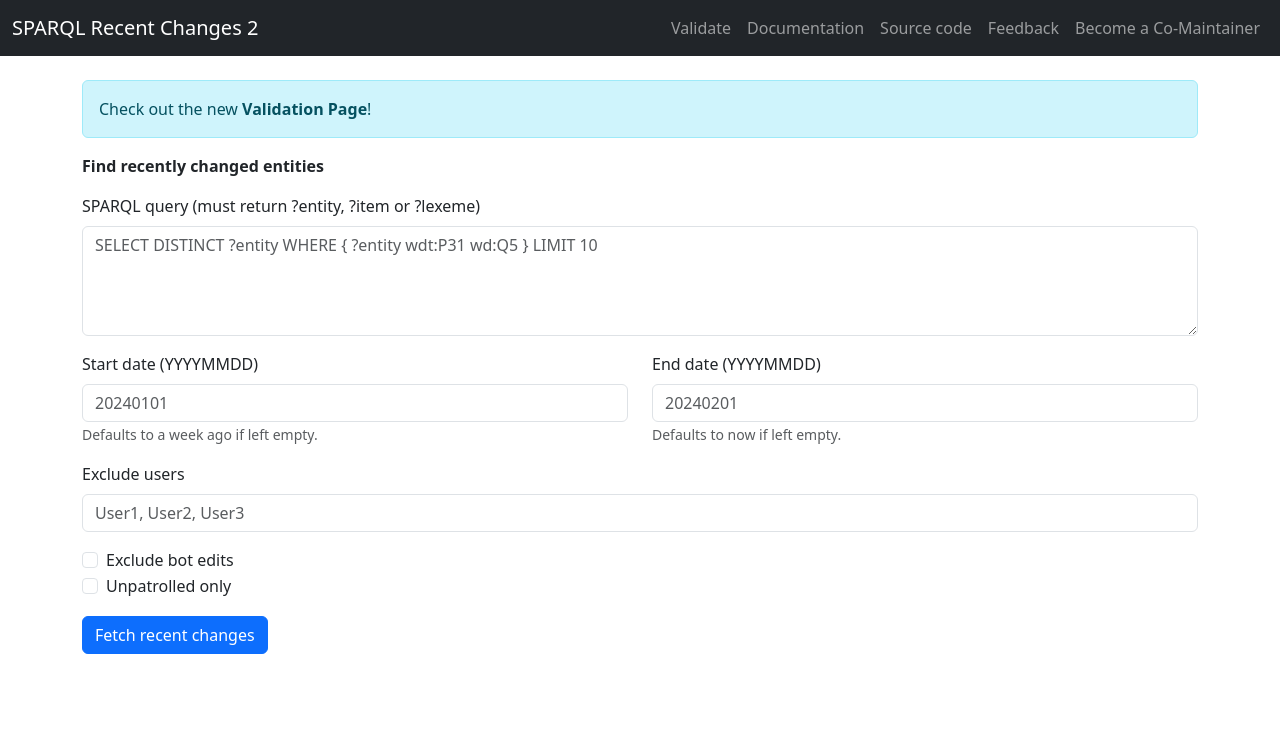
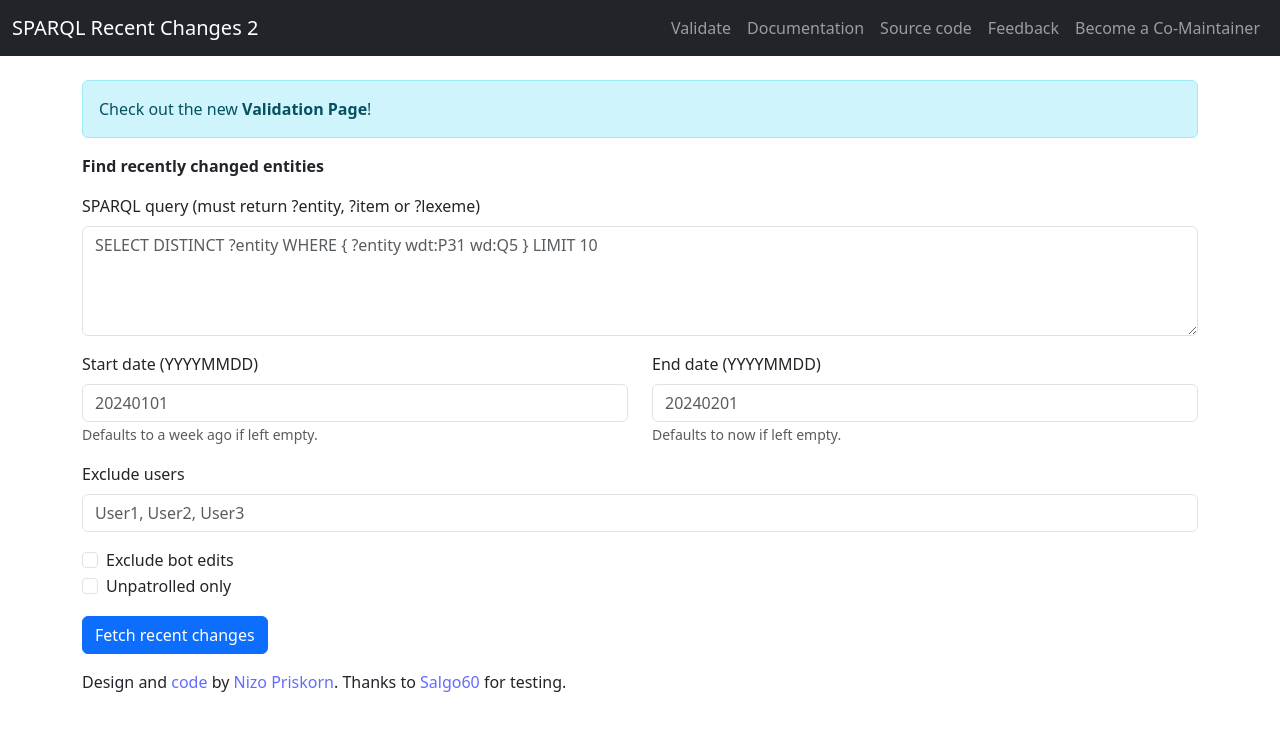
Before and after one commit to dpriskorn/sparql-rc2, a React (Vite) app: page / in a window 1280 px wide. Shown: the top 730 px of the page. Built offline with nearby package versions, Linux system fonts and the light colour scheme.

Commit message:
feat: New footer

```diff
--- a/src/index.css
+++ b/src/index.css
@@ -68,3 +68,7 @@ button:focus-visible {
     background-color: #f9f9f9;
   }
 }
+
+footer {
+  margin-top: 1rem;
+}
--- /dev/null
+++ b/src/layout/Footer.tsx
@@ -0,0 +1,29 @@
+import React from "react";
+
+const Footer: React.FC = () => {
+  return (
+    <footer className="footer mb-3">
+      <div className="container">
+        Design and <a href="https://github.com/dpriskorn/sparql-rc2">code</a> by{" "}
+        <a
+          href="https://www.wikidata.org/wiki/User:So9q"
+          target="_blank"
+          rel="noopener noreferrer"
+        >
+          Nizo Priskorn
+        </a>
+        . Thanks to{" "}
+        <a
+          href="https://www.wikidata.org/wiki/User:Salgo60"
+          target="_blank"
+          rel="noopener noreferrer"
+        >
+          Salgo60
+        </a>{" "}
+        for testing.
+      </div>
+    </footer>
+  );
+};
+
+export default Footer;
--- a/src/pages/RevisionsTool.tsx
+++ b/src/pages/RevisionsTool.tsx
@@ -10,6 +10,7 @@ import NavbarComponent from "../layout/Navbar";
 import ResultsCopyLinks from "../components/revisions/ResultLinks";
 import { decodeBase64, encodeBase64 } from "../utils/base64";
 import NoticeLink from "../components/revisions/NoticeLink";
+import Footer from "../layout/Footer";
 
 export default function RevisionsTool() {
   const [results, setResults] = useState<Revisions[]>([]);
@@ -122,6 +123,7 @@ export default function RevisionsTool() {
           <ResultsCopyLinks values={formValues} />
         )}
       </div>
+      <Footer />
     </>
   );
 }
--- a/src/pages/Validate.tsx
+++ b/src/pages/Validate.tsx
@@ -12,6 +12,7 @@ import NavbarComponent from "../layout/Navbar";
 import ResultsCopyLinks from "../components/revisions/ResultLinks";
 import { decodeBase64, encodeBase64 } from "../utils/base64";
 import ValidateLink from "../components/validation/ValidateLink";
+import Footer from "../layout/Footer";
 
 export default function Validate() {
   const [results, setResults] = useState<Revisions[]>([]);
@@ -147,6 +148,7 @@ export default function Validate() {
         )}
         {entityCount && entityCount > 0 && <ValidateLink values={formValues} />}
       </div>
+      <Footer />
     </>
   );
 }
```
